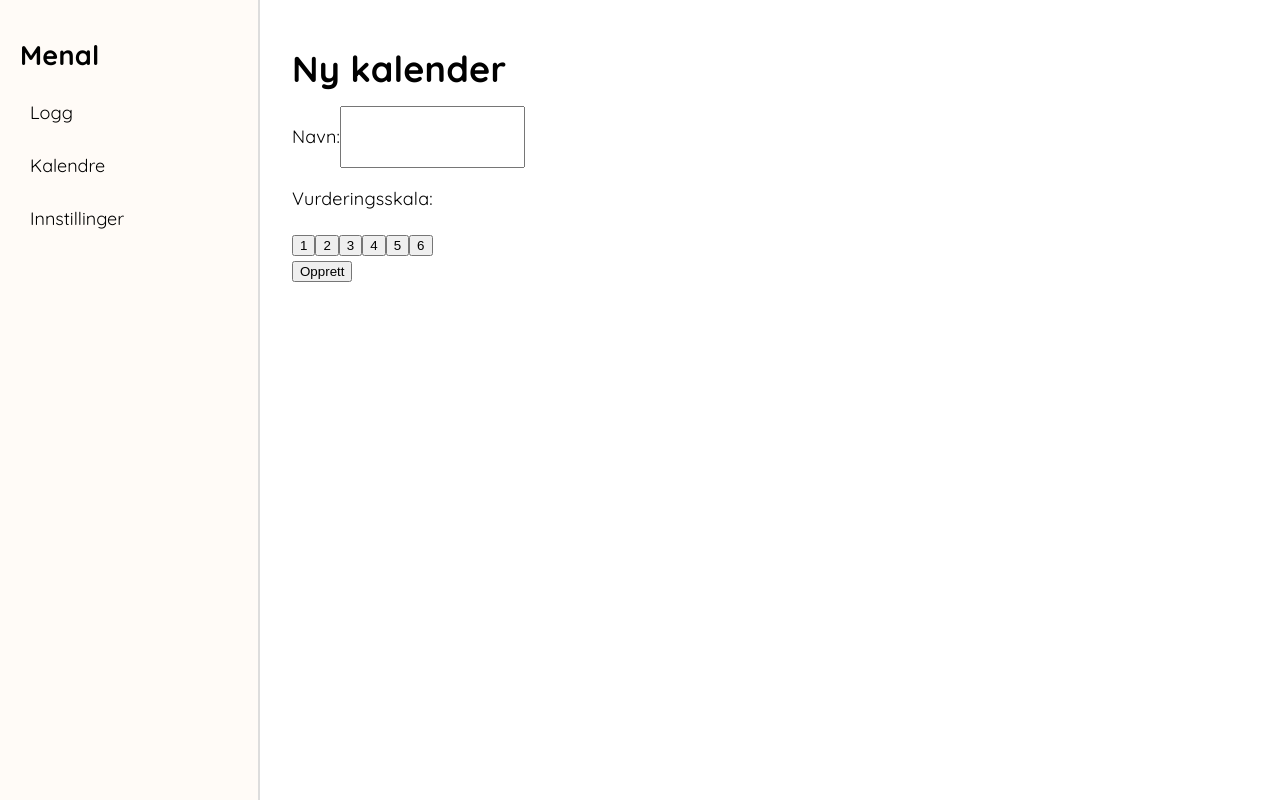
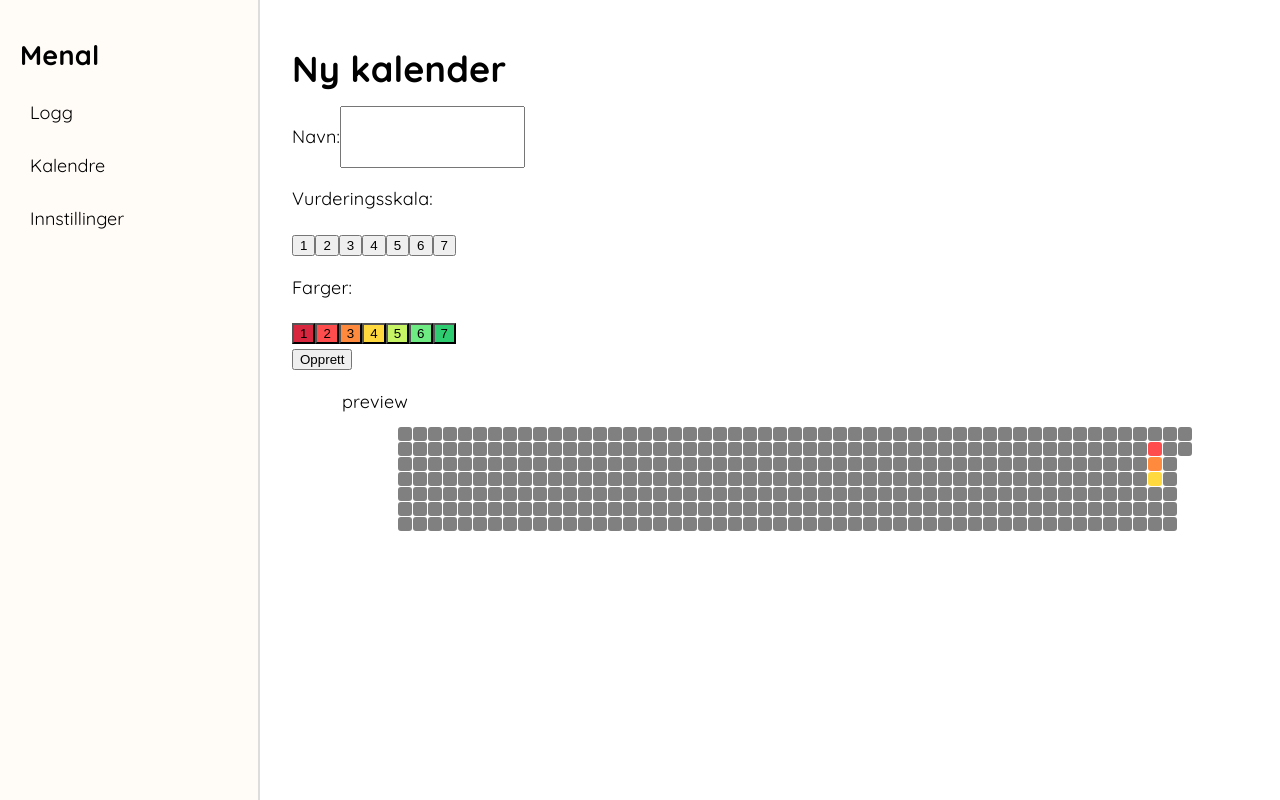
Before and after one commit to eiriklerdalen/Menal, a React (Vite) app in the folder menal/: page /calendars/new in a window 1280 px wide. Built offline with nearby package versions, Linux system fonts and the light colour scheme.

Commit message:
presets for farger (kan ikke velge) + gjort heatmap til component

```diff
--- /dev/null
+++ b/menal/src/components/CalendarHeatMap.tsx
@@ -0,0 +1,94 @@
+import { useNavigate } from "react-router-dom";
+
+type Entry = {
+  id: number;
+  calendar_id: number;
+  date: string;
+  rating: number;
+};
+
+function getRatingForDate(date: string, entries: Entry[]) {
+  const entry = entries.find((entry) => entry.date === date);
+  if (entry) {
+    return entry.rating
+  }
+  return 0
+}
+
+function getLastYear(entries: Entry[]) {
+  const today = new Date();
+  const daysIntoWeek = today.getDay()
+
+  // Opprinnelig egen funskjon
+  const currWeek = [];
+
+  for (let i = 0; i <= daysIntoWeek; i++) {
+    const date = new Date(today);
+
+    date.setDate(today.getDate() - daysIntoWeek + i)
+
+    const formattedDate = date.toISOString().split('T')[0];
+
+    currWeek.push({
+      date: formattedDate,
+      rating: getRatingForDate(formattedDate, entries)
+    });
+  }
+
+  // Opprinnelig egen funksjon
+  const days = [];
+
+  const startOfWeek = new Date(today);
+  startOfWeek.setDate(today.getDate() - daysIntoWeek);
+
+  for (let i = 364; i >= 1; i--) {
+    const date = new Date(startOfWeek);
+    date.setDate(startOfWeek.getDate() - i)
+
+    const formattedDate = date.toISOString().split('T')[0];
+
+    days.push({
+      date: formattedDate,
+      rating: getRatingForDate(formattedDate, entries)
+    });
+  }
+
+  const weeks: { date: string; rating: number; }[][] = [];
+
+  for (let i = 0; i < days.length; i += 7) {
+    weeks.push(days.slice(i, i + 7));
+  }
+
+  return [
+    ...weeks,
+    currWeek
+  ]
+}
+
+function CalendarHeatMap({ entries, name }: {entries: Entry[], name: string}) {
+  const navigate = useNavigate();
+
+  const weeks = getLastYear(entries)
+  return (
+    <div className="calendar">
+      <p className="calendarName">{name}</p>
+
+      <div className="heatmap">
+        {weeks.map((week) => (
+          <div className="week">
+            {week.map((day) => (
+              <div
+                key={day.date}
+                className={`day rating-${day.rating}`}
+                title={`${day.date}: ${day.rating}/6`}
+                onClick={() => navigate(`/log/${day.date}`)}
+              />
+            ))}
+          </div>
+        ))}
+      </div>
+    </div>
+  );
+}
+
+export default CalendarHeatMap;
--- a/menal/src/pages/calendars.tsx
+++ b/menal/src/pages/calendars.tsx
@@ -1,5 +1,6 @@
 import { useEffect, useState } from "react";
 import { useNavigate } from "react-router-dom";
+import CalendarHeatMap from "../components/CalendarHeatMap";
 
 type Calendar = {
   id: number;
@@ -63,88 +64,88 @@ function CalendarsPage() {
   );
 }
 
-function getRatingForDate(date: string, entries: Entry[]) {
-  const entry = entries.find((entry) => entry.date === date);
-  if (entry) {
-    return entry.rating
-  }
-  return 0
-}
+// function getRatingForDate(date: string, entries: Entry[]) {
+//   const entry = entries.find((entry) => entry.date === date);
+//   if (entry) {
+//     return entry.rating
+//   }
+//   return 0
+// }
 
-function getLastYear(entries: Entry[]) {
-  const today = new Date();
-  const daysIntoWeek = today.getDay()
+// function getLastYear(entries: Entry[]) {
+//   const today = new Date();
+//   const daysIntoWeek = today.getDay()
 
-  // Opprinnelig egen funskjon
-  const currWeek = [];
+//   // Opprinnelig egen funskjon
+//   const currWeek = [];
 
-  for (let i = 0; i <= daysIntoWeek; i++) {
-    const date = new Date(today);
+//   for (let i = 0; i <= daysIntoWeek; i++) {
+//     const date = new Date(today);
 
-    date.setDate(today.getDate() - daysIntoWeek + i)
+//     date.setDate(today.getDate() - daysIntoWeek + i)
 
-    const formattedDate = date.toISOString().split('T')[0];
+//     const formattedDate = date.toISOString().split('T')[0];
 
-    currWeek.push({
-      date: formattedDate,
-      rating: getRatingForDate(formattedDate, entries)
-    });
-  }
+//     currWeek.push({
+//       date: formattedDate,
+//       rating: getRatingForDate(formattedDate, entries)
+//     });
+//   }
 
-  // Opprinnelig egen funksjon
-  const days = [];
+//   // Opprinnelig egen funksjon
+//   const days = [];
 
-  const startOfWeek = new Date(today);
-  startOfWeek.setDate(today.getDate() - daysIntoWeek);
+//   const startOfWeek = new Date(today);
+//   startOfWeek.setDate(today.getDate() - daysIntoWeek);
 
-  for (let i = 364; i >= 1; i--) {
-    const date = new Date(startOfWeek);
-    date.setDate(startOfWeek.getDate() - i)
+//   for (let i = 364; i >= 1; i--) {
+//     const date = new Date(startOfWeek);
+//     date.setDate(startOfWeek.getDate() - i)
 
-    const formattedDate = date.toISOString().split('T')[0];
+//     const formattedDate = date.toISOString().split('T')[0];
 
-    days.push({
-      date: formattedDate,
-      rating: getRatingForDate(formattedDate, entries)
-    });
-  }
+//     days.push({
+//       date: formattedDate,
+//       rating: getRatingForDate(formattedDate, entries)
+//     });
+//   }
 
-  const weeks: { date: string; rating: number; }[][] = [];
+//   const weeks: { date: string; rating: number; }[][] = [];
 
-  for (let i = 0; i < days.length; i += 7) {
-    weeks.push(days.slice(i, i + 7));
-  }
+//   for (let i = 0; i < days.length; i += 7) {
+//     weeks.push(days.slice(i, i + 7));
+//   }
 
-  return [
-    ...weeks,
-    currWeek
-  ]
-}
+//   return [
+//     ...weeks,
+//     currWeek
+//   ]
+// }
 
-function CalendarHeatMap({ entries, name }: {entries: Entry[], name: string}) {
-  const navigate = useNavigate();
+// function CalendarHeatMap({ entries, name }: {entries: Entry[], name: string}) {
+//   const navigate = useNavigate();
 
-  const weeks = getLastYear(entries)
-  return (
-    <div className="calendar">
-      <p className="calendarName">{name}</p>
+//   const weeks = getLastYear(entries)
+//   return (
+//     <div className="calendar">
+//       <p className="calendarName">{name}</p>
 
-      <div className="heatmap">
-        {weeks.map((week) => (
-          <div className="week">
-            {week.map((day) => (
-              <div
-                key={day.date}
-                className={`day rating-${day.rating}`}
-                title={`${day.date}: ${day.rating}/6`}
-                onClick={() => navigate(`/log/${day.date}`)}
-              />
-            ))}
-          </div>
-        ))}
-      </div>
-    </div>
-  );
-}
+//       <div className="heatmap">
+//         {weeks.map((week) => (
+//           <div className="week">
+//             {week.map((day) => (
+//               <div
+//                 key={day.date}
+//                 className={`day rating-${day.rating}`}
+//                 title={`${day.date}: ${day.rating}/6`}
+//                 onClick={() => navigate(`/log/${day.date}`)}
+//               />
+//             ))}
+//           </div>
+//         ))}
+//       </div>
+//     </div>
+//   );
+// }
 
 export default CalendarsPage;
--- a/menal/src/pages/newCalendar.tsx
+++ b/menal/src/pages/newCalendar.tsx
@@ -1,11 +1,19 @@
 import { useState, useEffect } from "react";
 import { useNavigate } from "react-router-dom";
+import CalendarHeatMap from "../components/CalendarHeatMap";
+
+type Entry = {
+  id: number;
+  calendar_id: number;
+  date: string;
+  rating: number;
+};
 
 function NewCalendarPage() {
     const navigate = useNavigate();
 
     const [calendarName, setCalendarName] = useState("");
-    const [maxRating, setMaxRating] = useState(6);
+    const [maxRating, setMaxRating] = useState(7);
 
     function createCalendar() {
         fetch("http://10.0.0.74:3000/profiles/1/calendars", {
@@ -25,6 +33,9 @@ function NewCalendarPage() {
         navigate("/calendars");
     }
 
+    const colors = presets[maxRating];
+
+
     return (
         <>
             <h1>Ny kalender</h1>
@@ -40,7 +51,7 @@ function NewCalendarPage() {
             <div className="calendar-rating-input">
                 <p>Vurderingsskala:</p>
 
-                {[1, 2, 3, 4, 5, 6].map((rating) => (
+                {[1, 2, 3, 4, 5, 6, 7].map((rating) => (
                                 <button
                                     key={rating}
                                     className="new-rating"
@@ -51,6 +62,18 @@ function NewCalendarPage() {
                             ))}
             </div>
 
+            <div className="scales-color-selector">
+                <p>Farger:</p>
+                {Array.from({ length: maxRating }, (_, i) => i + 1).map((rating) => (
+                    <button
+                        key={rating}
+                        style={{ backgroundColor: colors[rating - 1] }}
+                    >
+                        {rating}
+                    </button>
+                ))}
+            </div>
+
             <div className="create-new-calendar">
                 <button
                     onClick={() => createCalendar()}
@@ -58,8 +81,79 @@ function NewCalendarPage() {
                     Opprett
                 </button>
             </div>
+
+            <div className="calendar-preview">
+                <CalendarHeatMap
+                    entries={ previewEntries }
+                    name={ "preview"}
+                />
+            </div>
         </>
     );
 }
 
+const preset_1 = [
+    "#2ECC71",
+];
+
+const preset_2 = [
+    "#FF4D4D",
+    "#2ECC71",
+];
+
+const preset_3 = [
+    "#FF4D4D",
+    "#FFD93D",
+    "#2ECC71",
+];
+
+const preset_4 = [
+    "#FF4D4D",
+    "#FFD93D",
+    "#6EEB83",
+    "#2ECC71",
+];
+
+const preset_5 = [
+    "#FF4D4D",
+    "#FF8A3D",
+    "#FFD93D",
+    "#6EEB83",
+    "#2ECC71",
+];
+
+const preset_6 = [
+    "#FF4D4D",
+    "#FF8A3D",
+    "#FFD93D",
+    "#C7F464",
+    "#6EEB83",
+    "#2ECC71",
+]
+const preset_7 = [
+    "#D7263D",
+    "#FF4D4D",
+    "#FF8A3D",
+    "#FFD93D",
+    "#C7F464",
+    "#6EEB83",
+    "#2ECC71",
+];
+
+const presets: Record<number, string[]> = {
+    1: preset_1,
+    2: preset_2,
+    3: preset_3,
+    4: preset_4,
+    5: preset_5,
+    6: preset_6,
+    7: preset_7,
+}
+
+const previewEntries: Entry[] = [
+    { id: 0, calendar_id: 0, date: "2026-06-01", rating: 1 },
+    { id: 0, calendar_id: 0, date: "2026-06-02", rating: 2 },
+    { id: 0, calendar_id: 0, date: "2026-06-03", rating: 3 },
+];
+
 export default NewCalendarPage
```
